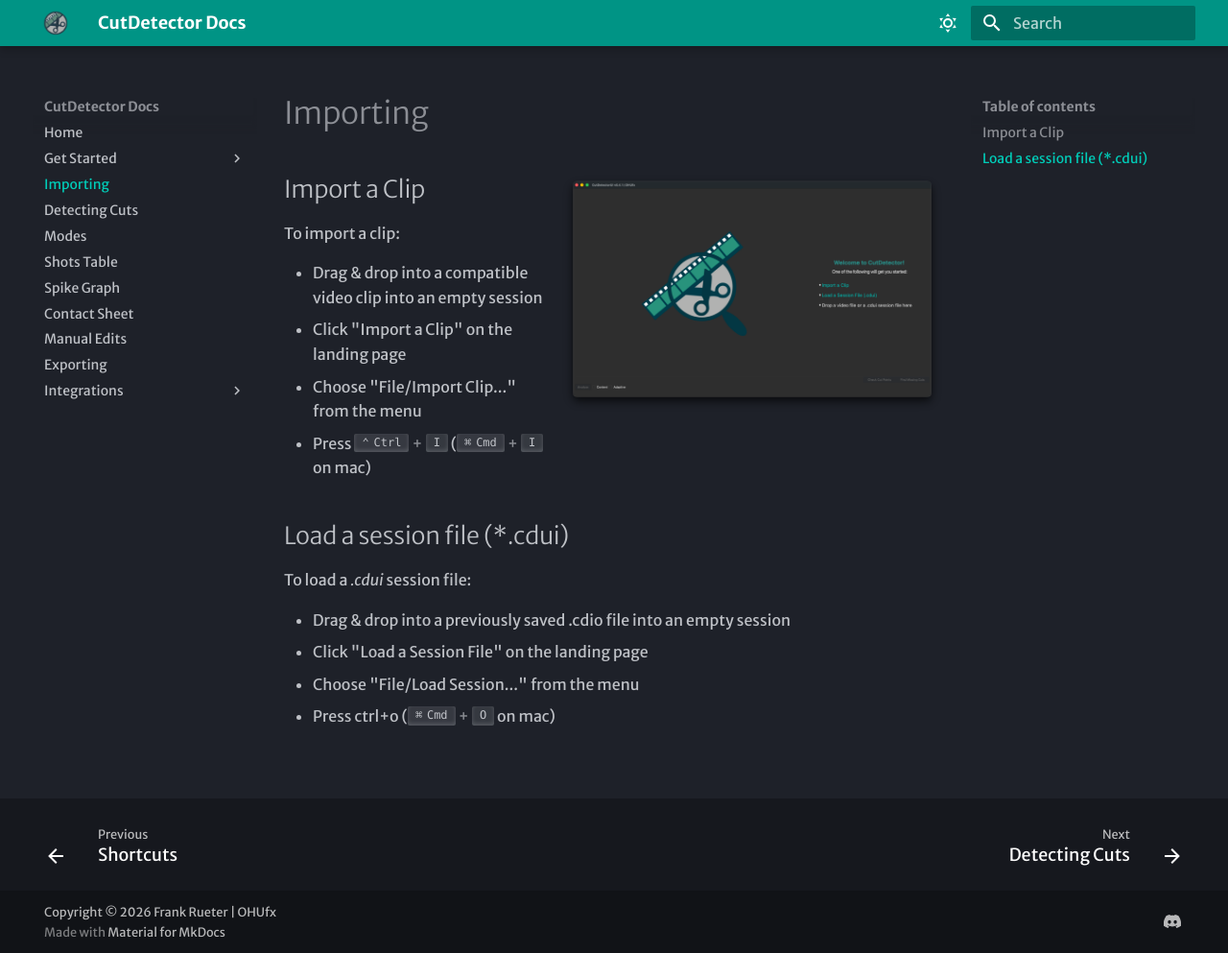
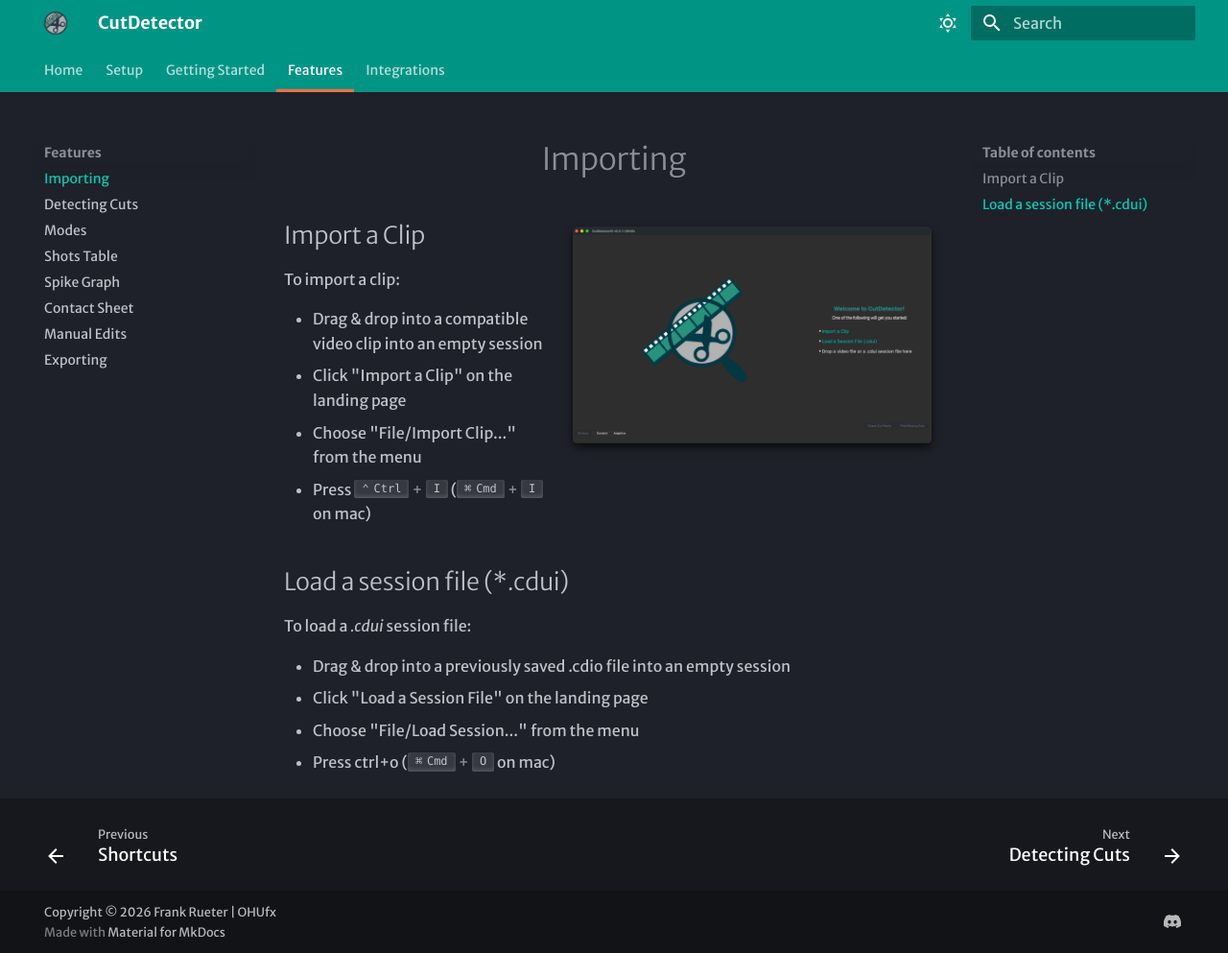
Before and after one commit to frueter/cutdetector-docs, an MkDocs documentation site: the page built from docs/importing.md, in a window 1280 px wide and 993 px high. Shown: the whole window at 96% size. Built offline with MkDocs 1.6.1 and Material for MkDocs 9.7.7, drawn with Linux system fonts in a browser that asks for light colours; some web fonts are replaced.

```diff
--- a/docs/importing.md
+++ b/docs/importing.md
@@ -1,5 +1,5 @@
 # Importing
-![Image title](assets/cdui_landing_page.png){width=400px  align=right }
+![Image title](assets/cdui_landing_page.png){ width=400px  align=right }
 
 ## Import a Clip
 To import a clip:
--- a/docs/stylesheets/extra.css
+++ b/docs/stylesheets/extra.css
@@ -1,3 +1,11 @@
+.md-typeset h1 {
+    text-align: center;
+}
+
+.landing-page .md-typeset {
+    text-align: center;
+}
+
 .fixed-width-button {
     width: 300px;
     text-align: center;
@@ -69,9 +77,20 @@
     justify-content: center;
 }
 
+.md-typeset .grid.cards {
+    justify-content: center;
+}
+
 .cd-gallery-trigger {
     display: block;
     margin: 0 auto;
+}
+
+.md-typeset .grid.cards {
+    display: flex;
+    justify-content: center;
+    flex-wrap: wrap;
+    gap: 1rem;
 }
 
 /* ---------- Content Tabs ---------- */
@@ -121,3 +140,23 @@
   -webkit-mask-image: var(--md-admonition-icon--task);
           mask-image: var(--md-admonition-icon--task);
 }
+
+.md-tabs__link {
+    font-weight: 500;
+}
+
+.md-tabs__link--active {
+    font-weight: 700;
+}
+
+.md-tabs__item--active {
+    border-bottom: 3px solid var(--md-accent-fg-color);
+}
+
+/* =========================================================
+    More space after icons
+   ========================================================= */
+.md-typeset .twemoji {
+    margin-right: 0.6em;
+    vertical-align: middle;
+}
--- a/mkdocs.yml
+++ b/mkdocs.yml
@@ -1,25 +1,32 @@
 # https://squidfunk.github.io/mkdocs-material/reference/
 nav:
+
   - Home: index.md
-  - Get Started:
-      - Installation: installation.md
+
+  - Setup:
+    - Release Notes: release_notes.md
+    - Installation: installation.md
+
+  - Getting Started:
       - Quick Start: quick_start.md
       - UI Overview: ui_overview.md
       - Shortcuts: shortcuts.md
 
-  - Importing: importing.md
-  - Detecting Cuts: detecting_cuts.md
-  - Modes: modes.md
-  - Shots Table: shots_table.md
-  - Spike Graph: spike_graph.md
-  - Contact Sheet: contact_sheet.md
-  - Manual Edits: manual_edits.md
-  - Exporting: exporting.md
+  - Features:
+    - Importing: importing.md
+    - Detecting Cuts: detecting_cuts.md
+    - Modes: modes.md
+    - Shots Table: shots_table.md
+    - Spike Graph: spike_graph.md
+    - Contact Sheet: contact_sheet.md
+    - Manual Edits: manual_edits.md
+    - Exporting: exporting.md
+
   - Integrations:
       - Hiero: hiero_integration.md
 
 
-site_name: CutDetector Docs
+site_name: CutDetector
 site_url: https://frueter.github.io/cutdetector-docs
 theme:
   icon:
@@ -32,6 +39,8 @@ theme:
   favicon: assets/favicon.ico
   features:
     - navigation.footer
+    - navigation.sections
+    - navigation.tabs
     - content.tooltips
   palette:
     # Dark Mode
```
Also changed, not shown: docs/index.md (+23 -42 lines), docs/release_notes.md (added, +70 -0 lines).
